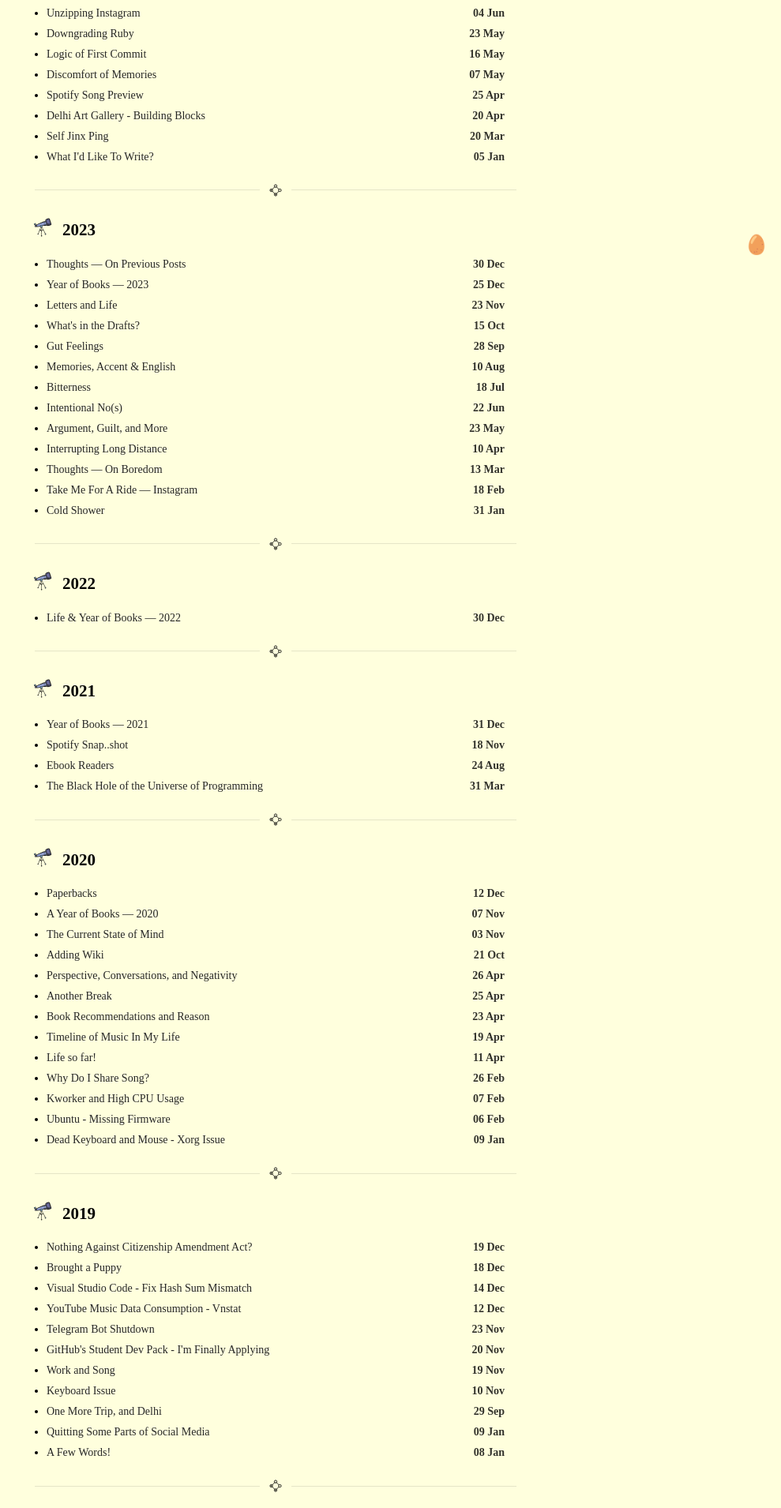
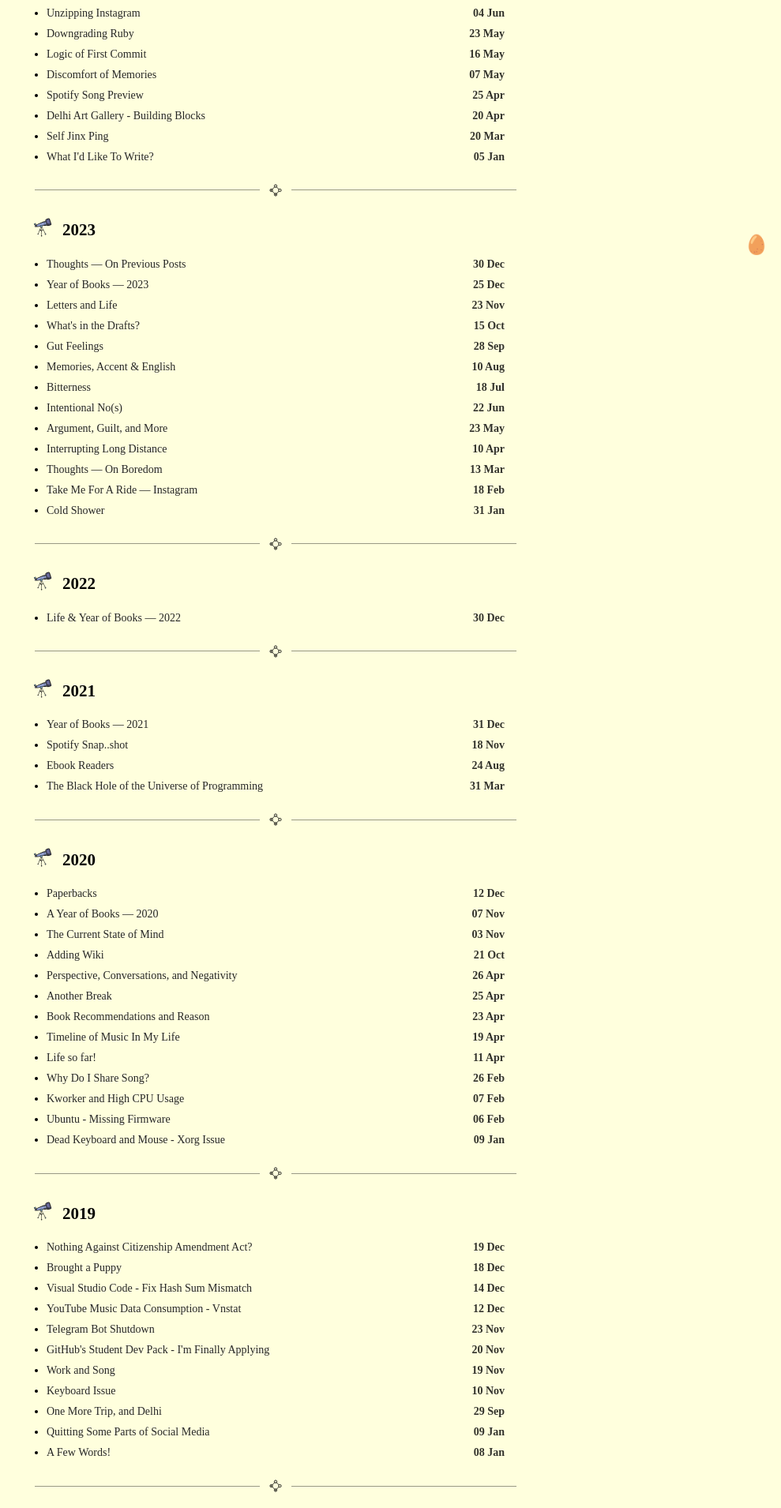
Before and after one commit to CodeDotJS/space, a Jekyll site: the page built from blog.md, in a window 1280 px wide. Shown: the part 555-2465 px from the top of the page at 79% size, without its empty margins (291-1280 px from the left). Built offline with Jekyll 4.4.1, drawn with Linux system fonts in a browser that asks for light colours; nearby versions of some CDN libraries; some web fonts are replaced.

Commit message:
increase border opacity

```diff
--- a/css/custom.scss
+++ b/css/custom.scss
@@ -58,7 +58,7 @@
     flex-grow: 1;
     height: 1px;
     background-color: black;
-    opacity: 0.1;
+    opacity: 0.4;
   }
 
   img {
```
